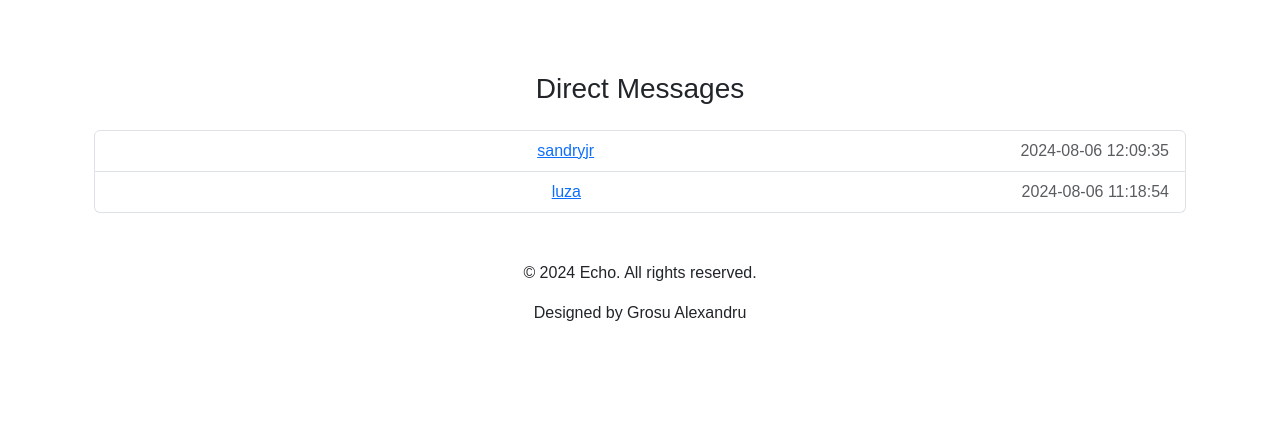
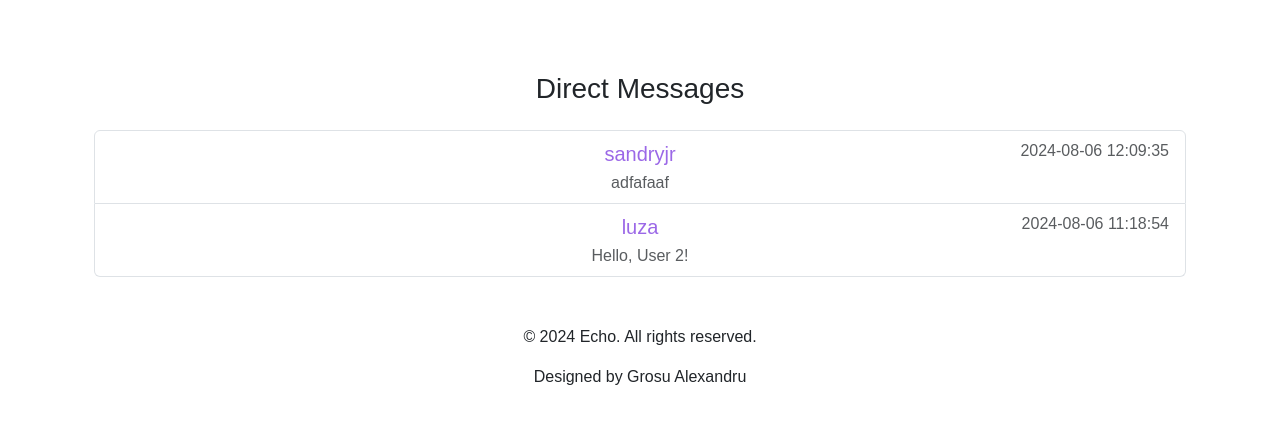
Before and after one commit to sandry24/Echo, a Flask app: page /messages in a window 1280 px wide. Shown: the part 76-500 px from the top of the page. Run offline with Flask 3, Linux system fonts and the light colour scheme; a user stored in the database is signed in; data comes from the database, SQL or seed files in the repository; some libraries are stand-ins or nearby versions; some web fonts are replaced.

Commit message:
Add last message to messages interface

```diff
--- a/app.py
+++ b/app.py
@@ -269,7 +269,11 @@ def messages():
     """Display all current conversations"""
     user_id = session['user_id']
     conversations = db.execute('''
-        SELECT c.id, u.username, MAX(m.created_at) AS last_message
+        SELECT c.id, u.username, MAX(m.created_at) AS last_message_time,
+               (SELECT content FROM messages m2
+                WHERE m2.conversation_id = c.id
+                ORDER BY m2.created_at DESC
+                LIMIT 1) AS last_message
         FROM conversations c
         JOIN conversation_participants cp1 ON c.id = cp1.conversation_id
         JOIN conversation_participants cp2 ON c.id = cp2.conversation_id
@@ -277,9 +281,10 @@ def messages():
         LEFT JOIN messages m ON c.id = m.conversation_id
         WHERE cp1.user_id = ? AND cp2.user_id != cp1.user_id
         GROUP BY c.id, u.username
-        ORDER BY last_message DESC
+        ORDER BY last_message_time DESC
     ''', user_id)
     return render_template('messages.html', conversations=conversations)
+
 
 
 @app.route('/messages/<int:conversation_id>')
--- a/templates/messages.html
+++ b/templates/messages.html
@@ -7,9 +7,15 @@
         <h3 class="my-4">Direct Messages</h3>
         <ul class="list-group">
             {% for conversation in conversations %}
-                <li class="list-group-item">
-                    <a href="{{ url_for('conversation', conversation_id=conversation['id']) }}">{{ conversation['username'] }}</a>
-                    <span class="text-muted float-end">{{ conversation['last_message'] }}</span>
+                <li class="list-group-item position-relative">
+                    <a href="{{ url_for('conversation', conversation_id=conversation['id']) }}" class="purple text-decoration-none position-absolute start-50 translate-middle-x fs-5">
+                        {{ conversation['username'] }}
+                    </a>
+                    <span class="text-muted position-relative float-end">{{ conversation['last_message_time'] }}</span>
+                    <br>
+                    <div class="mt-2 text-muted position-relative text-center">
+                        {{ conversation['last_message'] }}
+                    </div>
                 </li>
             {% endfor %}
         </ul>
```
